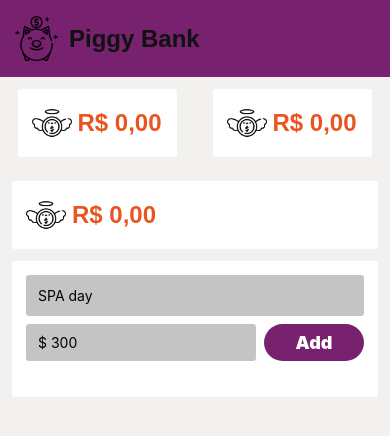
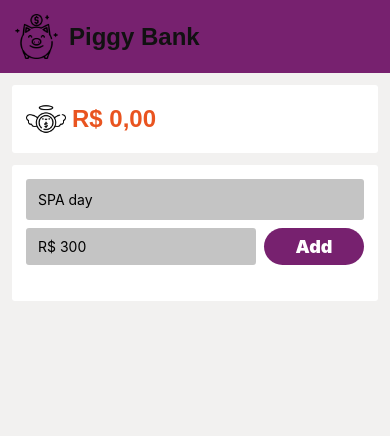
Before and after one commit to analiseburtet/PiggyBank-App, a React Native app: screen / in a window 390 px wide. Shown: the top 436 px of the page. Built offline with nearby package versions, Linux system fonts and the light colour scheme.

Commit message:
validar formulario

```diff
--- a/App.js
+++ b/App.js
@@ -60,10 +60,6 @@ export default function App() {
   return (
     <View style={styles.container}>
       <Header />
-      <View style={{ flexDirection: "row", justifyContent: "space-around" }}>
-        <AccountAmount moneyTotal={moneyTotal} billTotal={billTotal} />
-        <AccountAmount moneyTotal={moneyTotal} billTotal={billTotal} />
-      </View>
       <View style={{ flexDirection: "column" }}>
         <AccountAmount moneyTotal={moneyTotal} billTotal={billTotal} />
       </View>
--- a/src/components/AccountAmount.js
+++ b/src/components/AccountAmount.js
@@ -1,7 +1,7 @@
 import React, { useState } from "react";
 import { View, Image, StyleSheet, TextInput, Text } from "react-native";
 
-const AccountAmount = ({ moneyTotal, billTotal }) => {
+const AccountAmount = ({ billTotal }) => {
   return (
     <View style={styles.background}>
       <View style={{ maxWidth: "30%" }}>
--- a/src/components/BillContainer.js
+++ b/src/components/BillContainer.js
@@ -14,11 +14,13 @@ function Item({ bill, onDelete }) {
     <View style={[styles.container]} key={bill.key}>
       <View style={{ flexDirection: "row", justifyContent: "space-evenly" }}>
         <Image style={styles.bill} source={require("../../assets/bill.png")} />
-        <View />
+        <View/>
+      </View>
+      <View>
         <Text style={styles.text}>{bill.name}</Text>
       </View>
       <View />
-      <Text style={styles.negativeText}>$ {bill.money}</Text>
+      <Text style={styles.negativeText}>R$ {bill.money}</Text>
       <View />
       <TouchableOpacity onPress={async () => await onDelete(bill.key)}>
         <Image style={styles.can} source={require("../../assets/can.png")} />
@@ -50,6 +52,7 @@ const styles = StyleSheet.create({
     justifyContent: "space-between",
     marginHorizontal: 12,
     marginVertical: 6,
+    alignItems: 'center'
   },
   bill: {
     height: 30,
--- a/src/components/Form.js
+++ b/src/components/Form.js
@@ -11,6 +11,7 @@ import Moment from "moment";
 const Form = ({ createNewBill }) => {
   const [name, setName] = useState();
   const [money, setMoney] = useState();
+  const [ error, setError ] = useState('')
 
   return (
     <View style={styles.background}>
@@ -22,18 +23,26 @@ const Form = ({ createNewBill }) => {
           value={name}
         />
       </View>
+      <Text style={styles.error}>{error}</Text>
       <View style={styles.row}>
         <TextInput
           style={styles.inputNumber}
-          placeholder="$ 300"
+          placeholder="R$ 300"
+          keyboardType="numeric"
           onChangeText={(money) => setMoney(money)}
           value={money}
         />
         <TouchableOpacity
           style={styles.button}
           onPress={() => {
-            let id = Moment().unix().toString();
-            createNewBill(id, name, money);
+            if(!name || !money){
+              setError('All fields are required.')
+            } else {
+              let id = Moment().unix().toString()
+              createNewBill(id, name, money)
+              setMoney('')
+              setName('')
+            }
           }}
         >
           <Text style={styles.add}>Add</Text>
@@ -85,4 +94,7 @@ const styles = StyleSheet.create({
     fontWeight: "900",
     fontSize: 18,
   },
+  error: {
+    color: 'red'
+  }
 });
--- a/src/components/Header.js
+++ b/src/components/Header.js
@@ -20,7 +20,6 @@ export default Header
 const styles =  StyleSheet.create({
     background: {
         backgroundColor: '#77216F',
-        flex: 0.1,
         padding: 14,
         flexDirection: 'row',
         alignItems: 'center',
```
